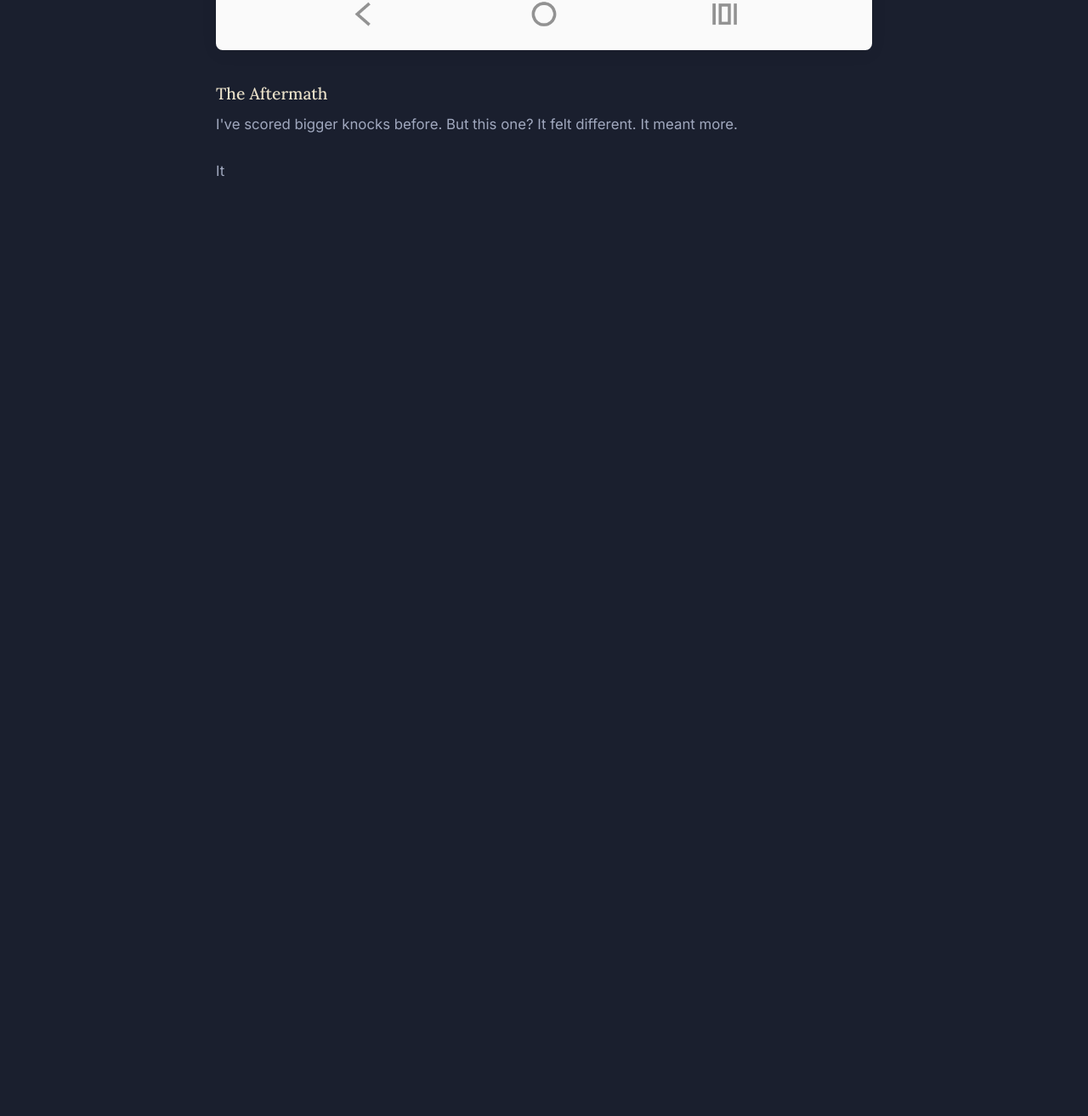
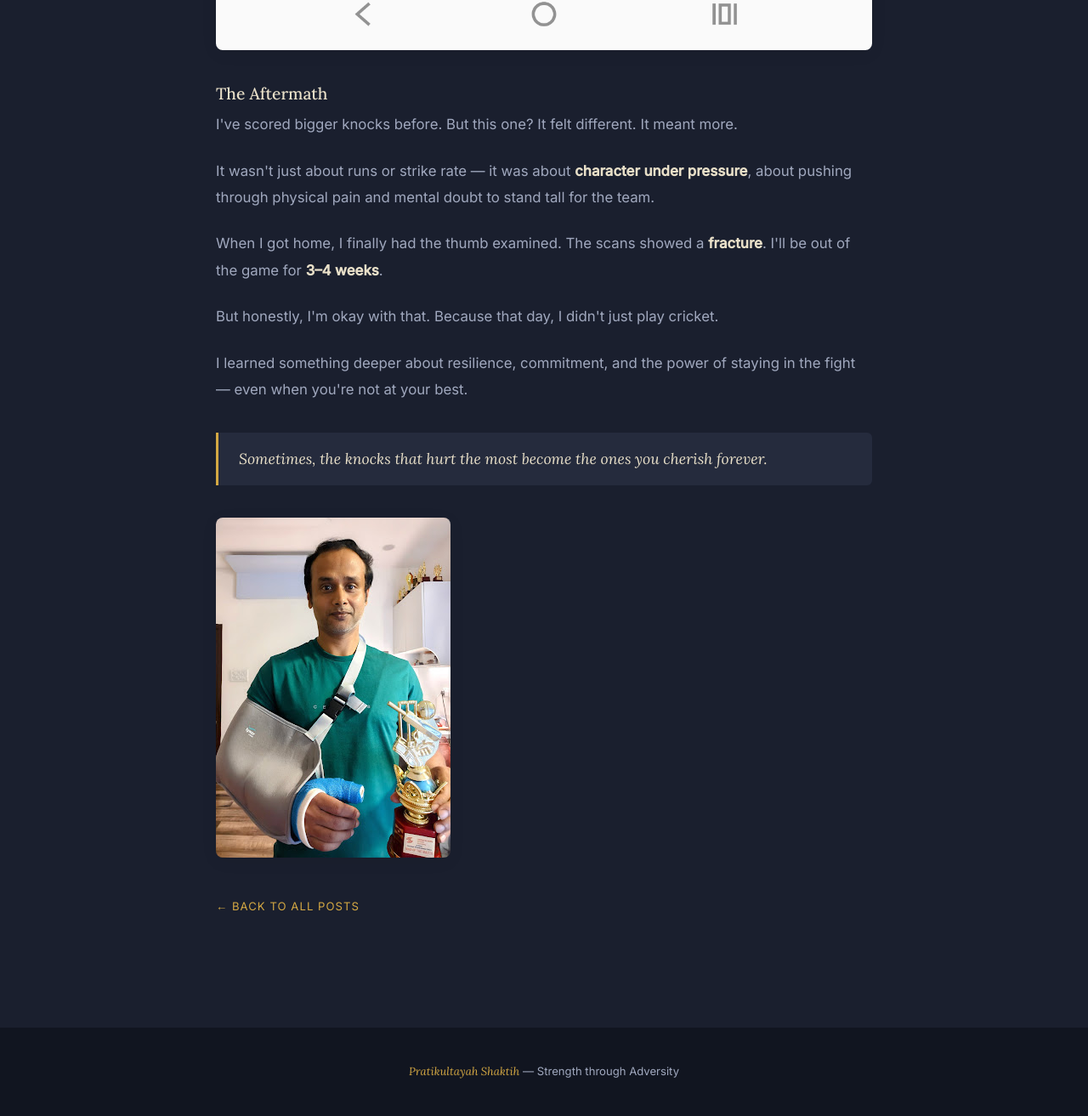
Before and after one commit to sitansua/myblogs, a plain HTML site: page cricket/index.html in a window 1280 px wide. Shown: the part 4688-6001 px from the top of the page at 85% size. Before the commit the page ends 5008 px from the top, so only its background shows below. Drawn offline with Linux system fonts and the light colour scheme.

Commit message:
Fix truncated cricket and mahakumbh posts, mobile styles

```diff
--- a/cricket/index.html
+++ b/cricket/index.html
@@ -98,4 +98,29 @@
 
       <p>I've scored bigger knocks before. But this one? It felt different. It meant more.</p>
 
-      <p>It
+      <p>It wasn't just about runs or strike rate — it was about <strong>character under pressure</strong>, about pushing through physical pain and mental doubt to stand tall for the team.
+
+      <p>When I got home, I finally had the thumb examined. The scans showed a <strong>fracture</strong>. I'll be out of the game for <strong>3–4 weeks</strong>.</p>
+
+      <p>But honestly, I'm okay with that. Because that day, I didn't just play cricket.</p>
+
+      <p>I learned something deeper about resilience, commitment, and the power of staying in the fight — even when you're not at your best.</p>
+
+      <blockquote>Sometimes, the knocks that hurt the most become the ones you cherish forever.</blockquote>
+
+      <img class="post-img" src="IMG_20250623_185757979_HDR-Injury.jpg" alt="Fractured thumb — aftermath" />
+
+      <p style="margin-top: 2.4em;"><a href="../blogs.html" class="back-link">← Back to all posts</a></p>
+
+    </div>
+  </article>
+
+  <!-- FOOTER -->
+  <footer class="site-footer">
+    <div class="container">
+      <p><span class="footer-name">Pratikultayah Shaktih</span> — Strength through Adversity</p>
+    </div>
+  </footer>
+
+</body>
+</html>
```
Also changed, not shown: mahakumbh/index.html (+46 -1 lines).
